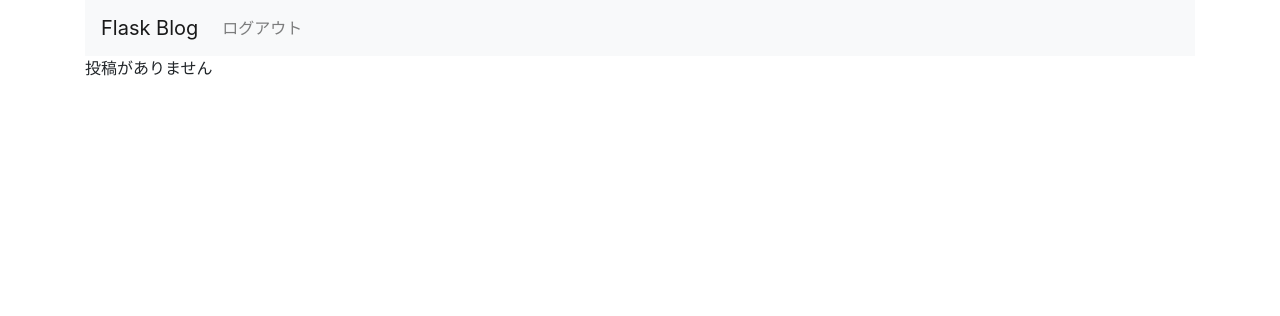
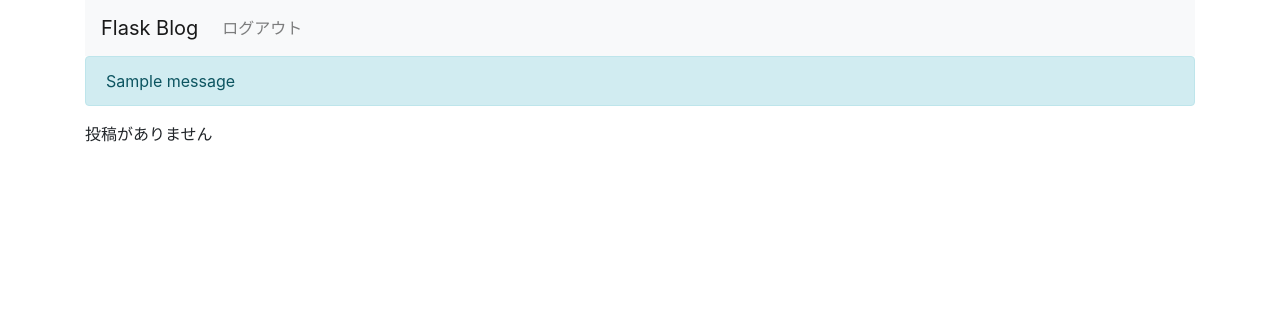
Before and after one commit to AlexInJapan/Babychan, a Flask app: page / in a window 1280 px wide. Shown: the top 316 px of the page. Run offline with Flask 3, Linux system fonts and the light colour scheme; the visitor is signed in with stand-in values (Sample User, id 1); one stand-in notice (Sample message) is shown; some libraries are stand-ins or nearby versions.

Commit message:
update layout.html

```diff
--- a/suzuki/application/flask_blog/templates/layout.html
+++ b/suzuki/application/flask_blog/templates/layout.html
@@ -28,7 +28,11 @@
             </ul>
         </div>
     </nav>
-
+    {% for message in get_flashed_messages() %}
+    <div class="alert alert-info" role="alert">
+        {{message}}
+    </div>
+    {% endfor %}
 
     <div class="blog-body">
         {% block body %}{% endblock %}
```
